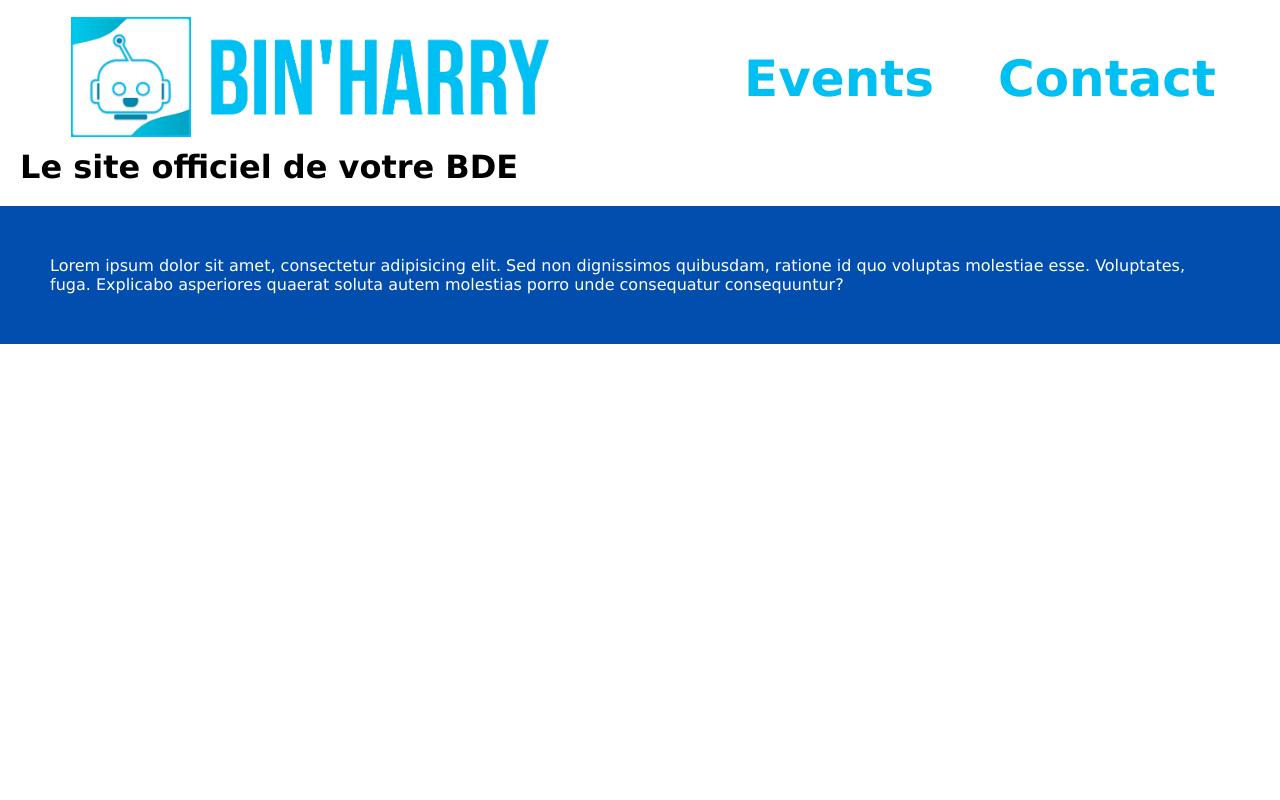
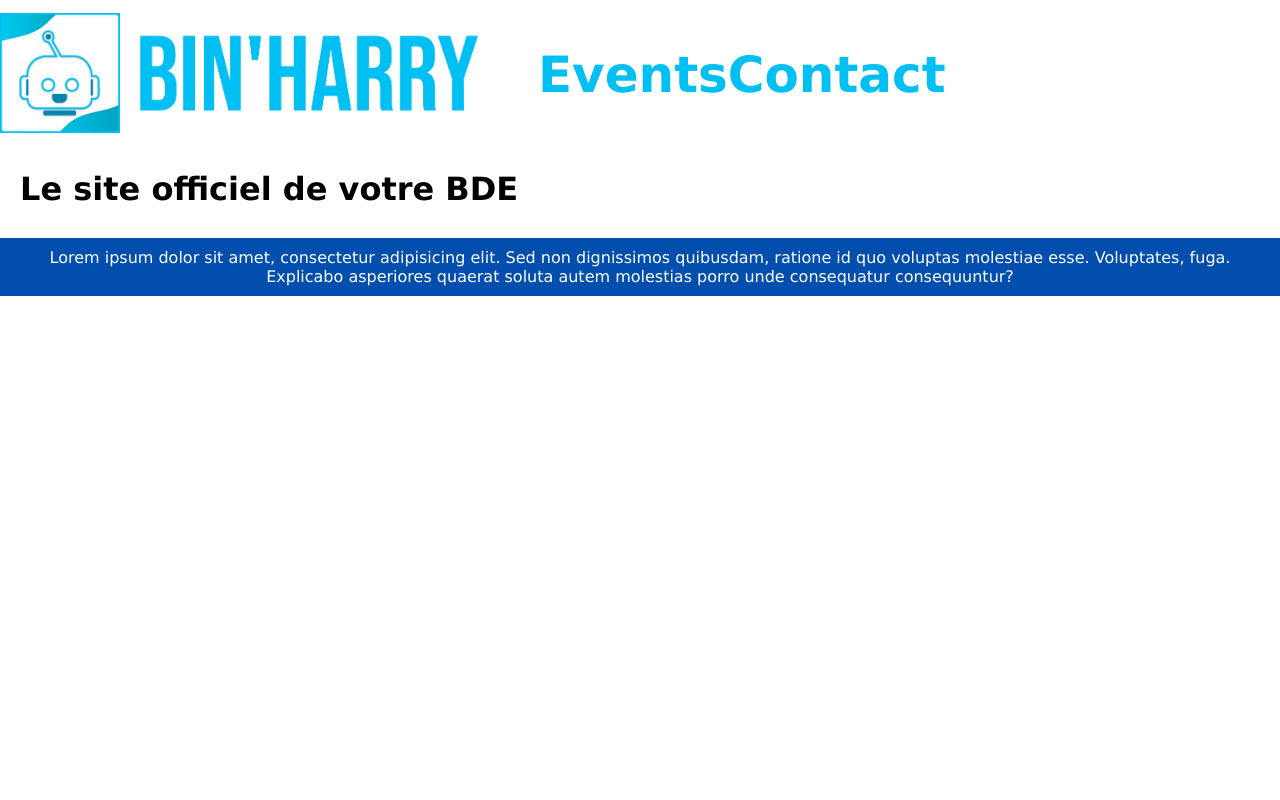
Before and after one commit to gameking773/binharry_website, a PHP site: page / in a window 1280 px wide. Run offline with PHP 8.4, Linux system fonts and the light colour scheme.

Commit message:
fix : css

```diff
--- a/public/style/style.css
+++ b/public/style/style.css
@@ -5,6 +5,12 @@ html, body {
     font-family:'Lucida Sans', 'Lucida Sans Regular', 'Lucida Grande', 'Lucida Sans Unicode', Geneva, Verdana, sans-serif;
     padding: 0;
     margin: 0;
+}
+
+body {
+    display : flex;
+    flex-direction: column;
+    font-size: medium
 }
 
 .team-list{
@@ -18,9 +24,11 @@ html, body {
 
 /** Css relatif à la barre de menu **/
 header{
-    position:fixed;
     width:100%;
     background-color: rgba(255,255,255, 0.5);
+    display: flex;
+    flex-direction: row;
+    align-items: center;
 }
 
 .wrapper{
@@ -57,10 +65,6 @@ header{
     height:150px;
 }
 
-.content{
-    padding-top:10%;
-}
-
 li{
     list-style: none;
 }
@@ -78,9 +82,13 @@ a{
 
 /** Footer **/
 footer {
+    display: flex;
     background-color: #024EAE;
     color: white;
-    padding: 50px;
+    text-align: center;
+    bottom: 0;
+    margin-top: 10px;
+    padding: 10px;
 }
 
 /** Partie du css relatif au système de cartes **/
```
